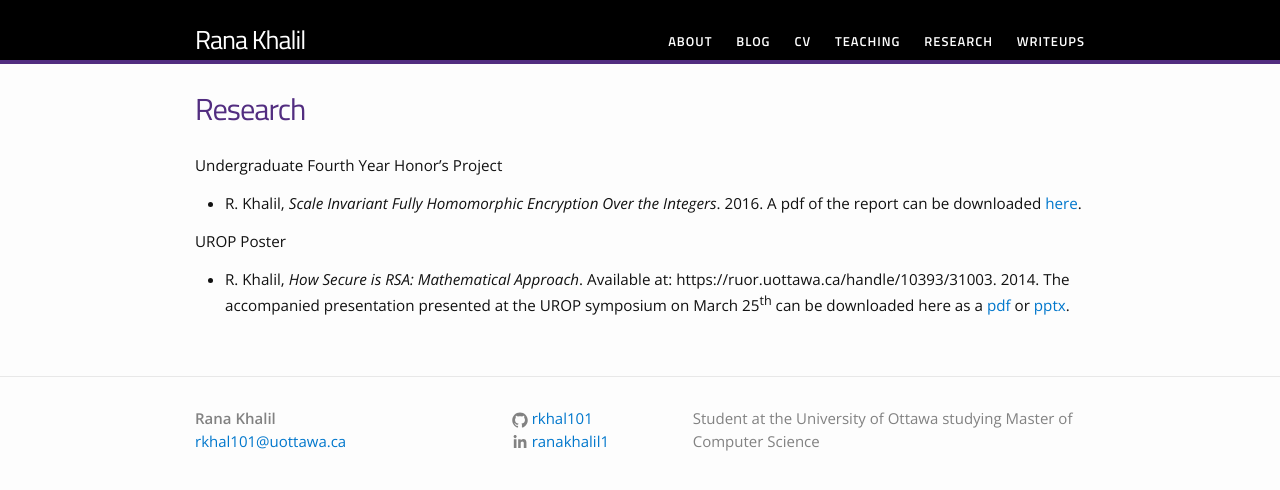
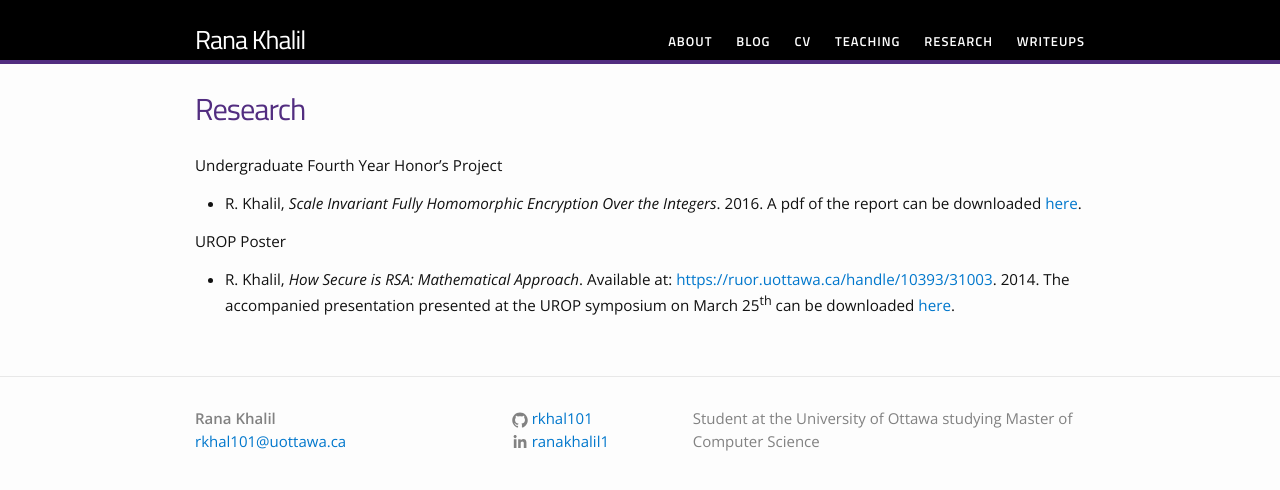
Before and after one commit to rkhal101/rkhal101.github.io, a Jekyll site: the page built from research.md, in a window 1280 px wide. Shown: the top 490 px of the page. Built offline with Jekyll 4.4.1, drawn with Linux system fonts in a browser that asks for light colours.

Commit message:
added github links to research

```diff
--- a/research.md
+++ b/research.md
@@ -5,7 +5,7 @@
 ---
 
 #### Undergraduate Fourth Year Honor's Project
-- R. Khalil, *Scale Invariant Fully Homomorphic Encryption Over the Integers*. 2016. A pdf of the report can be downloaded [here](https://www.dropbox.com/s/4glvjc964nsqibb/Scale_Invariant_Fully_Homomorphic_Encryption_Over_the_Integers.pdf?dl=0).
+- R. Khalil, *Scale Invariant Fully Homomorphic Encryption Over the Integers*. 2016. A pdf of the report can be downloaded [here](https://github.com/rkhal101/Honours-Research-Project/blob/master/Scale_Invariant_Fully_Homomorphic_Encryption_Over_the_Integers.pdf).
 
 #### UROP Poster
-- R. Khalil, *How Secure is RSA: Mathematical Approach*. Available at: https://ruor.uottawa.ca/handle/10393/31003. 2014. The accompanied presentation presented at the UROP symposium on March 25<sup>th</sup> can be downloaded here as a [pdf](https://www.dropbox.com/s/1e3vv20fg3l77lp/UROP_Presentation.pdf?dl=0) or [pptx](https://www.dropbox.com/s/nqomk2nih1mowxz/UROP_Presentation.pptx?dl=0).
+- R. Khalil, *How Secure is RSA: Mathematical Approach*. Available at: [https://ruor.uottawa.ca/handle/10393/31003](https://ruor.uottawa.ca/handle/10393/31003). 2014. The accompanied presentation presented at the UROP symposium on March 25<sup>th</sup> can be downloaded [here](https://github.com/rkhal101/UROP-Project/blob/master/presentation/UROP_Presentation.pdf).
```
